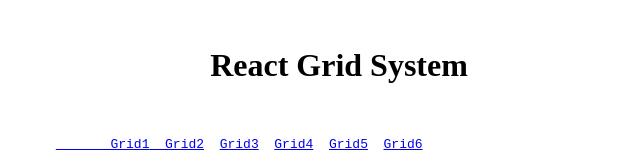
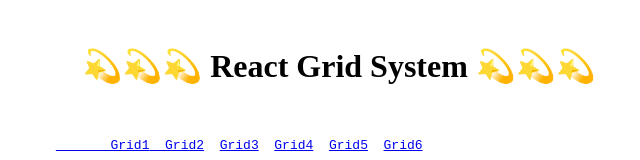
Before and after one commit to techie23456/tailwind, a React (Create React App) app: page / in a window 1280 px wide. Shown: the top 160 px of the page, without its empty margins (393-1033 px from the left). Built offline with nearby package versions, Linux system fonts and the light colour scheme.

Commit message:
added emoji

```diff
--- a/src/App.js
+++ b/src/App.js
@@ -28,7 +28,7 @@ function App() {
       <>
        <div className='App'>
         <br/>
-      <h1> &nbsp;&nbsp;&nbsp;&nbsp;&nbsp;&nbsp;&nbsp;&nbsp;&nbsp;&nbsp;&nbsp;&nbsp;&nbsp;&nbsp;&nbsp;&nbsp;&nbsp;&nbsp;&nbsp;&nbsp;&nbsp;&nbsp; React Grid System</h1>
+      <h1> &nbsp;&nbsp;&nbsp;&nbsp;&nbsp;&nbsp;&nbsp;&nbsp;&nbsp;&nbsp;&nbsp;&nbsp;&nbsp;&nbsp;&nbsp;&nbsp;&nbsp;&nbsp;&nbsp;&nbsp;&nbsp;&nbsp; 💫💫💫 React Grid System 💫💫💫</h1>
       <br/>
 
       <BrowserRouter><pre>
```
